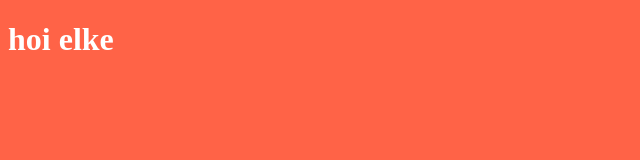
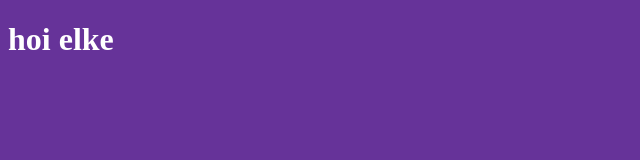
Before and after one commit to ThomasAndrewMacLean/officeart, a plain HTML site: page index.html in a window 1280 px wide. Shown: the whole page, without its empty margins (0-640 px from the left). Drawn offline with Linux system fonts and the light colour scheme.

Commit message:
Update index.html

```diff
--- a/index.html
+++ b/index.html
@@ -7,7 +7,7 @@
     <title>Document</title>
     <style>
     body{
-        background: tomato;
+        background: #663399;
         color: white;
     }
     </style>
```
